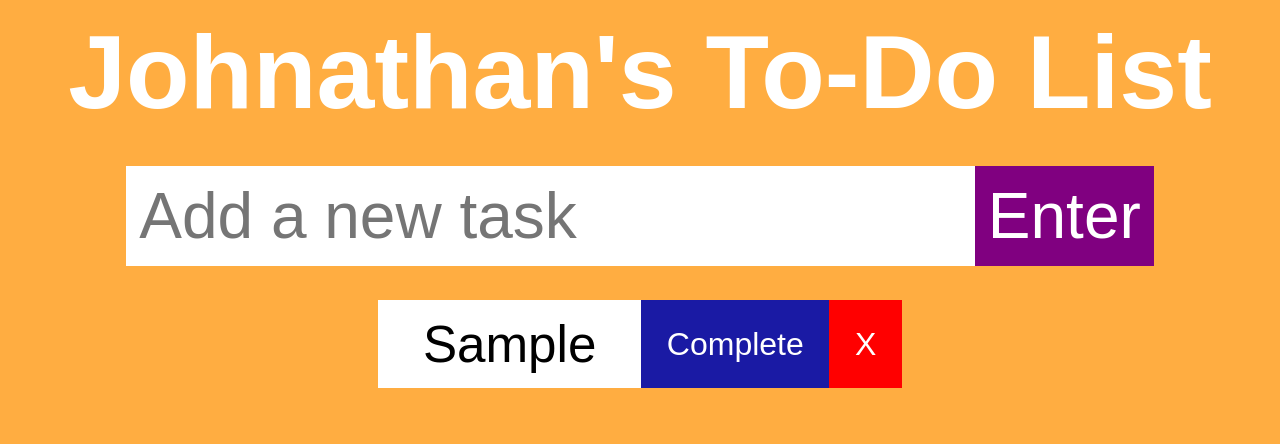
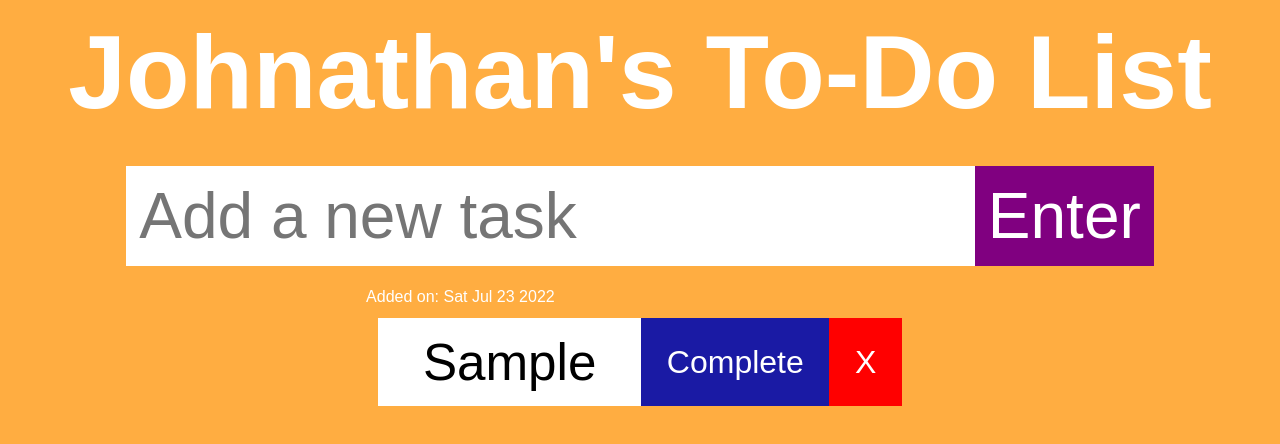
Before and after one commit to tamjohn/ToDoList, a React (Create React App) app: page / in a window 1280 px wide. Both pictures are taken after typing "Sample" into the empty fields and a click on the button "Enter". Shown: the top 444 px of the page. Built offline with nearby package versions, Linux system fonts and the light colour scheme.

Commit message:
Added date stamp

```diff
--- a/package.json
+++ b/package.json
@@ -12,6 +12,7 @@
     "@testing-library/user-event": "^13.5.0",
     "react": "^18.2.0",
     "react-dom": "^18.2.0",
+    "react-moment": "^1.1.2",
     "react-scripts": "5.0.1",
     "styled-components": "^5.3.5",
     "web-vitals": "^2.1.4"
--- a/src/Components/Popup.js
+++ b/src/Components/Popup.js
@@ -1,4 +1,4 @@
-import React, { useState } from 'react';
+import React from 'react';
 
 function Popup(props) {
     return (
--- a/src/Components/Todo.js
+++ b/src/Components/Todo.js
@@ -2,7 +2,20 @@ import React, { useState } from 'react';
 import Popup from './Popup';
 
 function ToDo({text, todo, todos, setTodos}) {
+    var showDate = new Date();
+    var displayDate = showDate.toDateString();
+    // var displaytime = showDate.toLocaleString('en-US', {hour: 'numeric', minute: 'numeric', hour12: true});
+
     const [isOpen, setIsOpen] = useState(false);
+
+    /*
+
+    function areEqual(prevProps, nextProps) {
+        return prevProps.displaytime === nextProps.displaytime
+    };
+
+    const timeMemo = React.memo(displaytime, areEqual);
+    */
 
     const handleDeleteClick = () => {
         setIsOpen(!isOpen);
@@ -27,6 +40,8 @@ function ToDo({text, todo, todos, setTodos}) {
     }
 
     return (
+        <div className = 'dateTimeContainer'>
+            Added on: {displayDate}
             <div className='todo'>
                 <li className={`todo-item ${todo.completed ? "completed" : ''}`}>{text}</li>
                 <div>
@@ -45,6 +60,7 @@ function ToDo({text, todo, todos, setTodos}) {
                     />}
                 </div>
             </div>
+        </div>
     );
 };
 
```
Also changed, not shown: 1 other file (tests, documents, lock files or other folders). Lines whose indentation alone changed are shown as unchanged.
